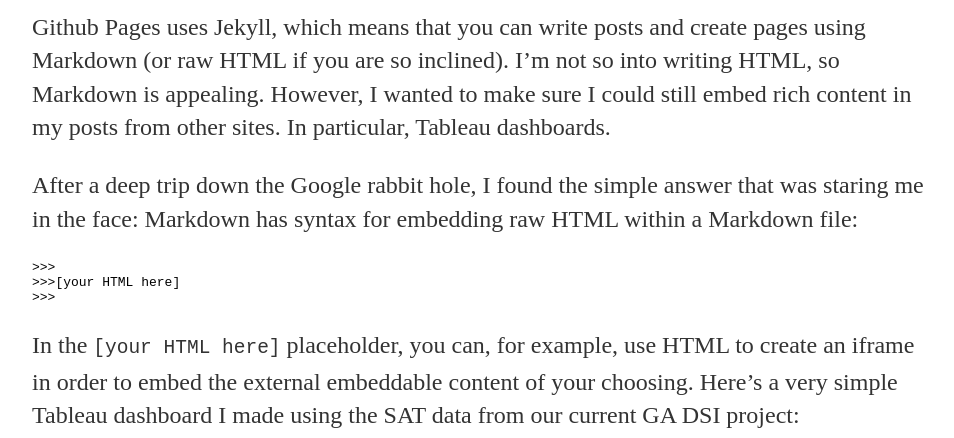
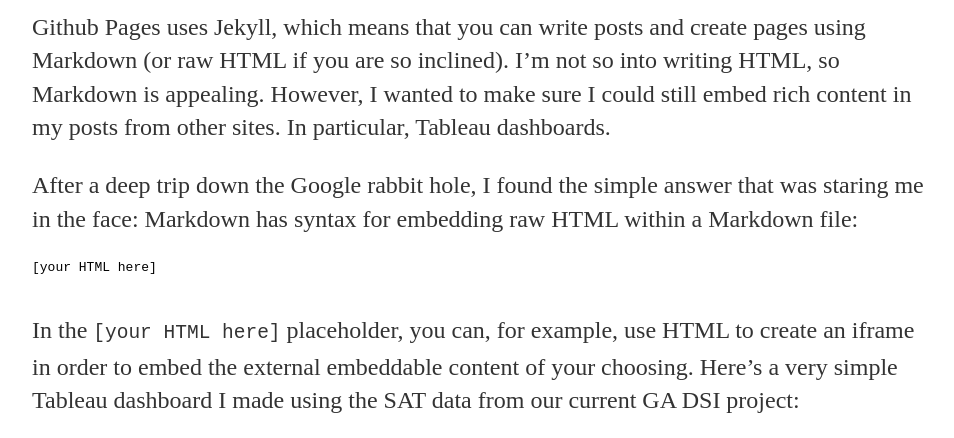
Before and after one commit to MikeS-nth/MikeS-nth.github.io, a Jekyll site: the page built from _posts/2017-01-01-new-test.md, in a window 1280 px wide and 900 px high, scrolled down 636 px, cut to the strip 0-438 px from the top of the window. Shown: the whole strip, without its empty margins (160-1114 px from the left). Built offline with Jekyll 4.4.1, drawn with Linux system fonts in a browser that asks for light colours.

Commit message:
Once more..

````diff
--- a/_posts/2017-01-01-new-test.md
+++ b/_posts/2017-01-01-new-test.md
@@ -16,10 +16,9 @@ Github Pages uses Jekyll, which means that you can write posts and create pages
 
 After a deep trip down the Google rabbit hole, I found the simple answer that was staring me in the face:  Markdown has syntax for embedding raw HTML within a Markdown file:
 
-```
->>>{% raw %}
->>>[your HTML here]
->>>{% endraw %}
+```{% raw %}
+[your HTML here]
+{% endraw %}
 ```
 
 In the `[your HTML here]` placeholder, you can, for example, use HTML to create an iframe in order to embed the external embeddable content of your choosing.  Here's a very simple Tableau dashboard I made using the SAT data from our current GA DSI project:
````
